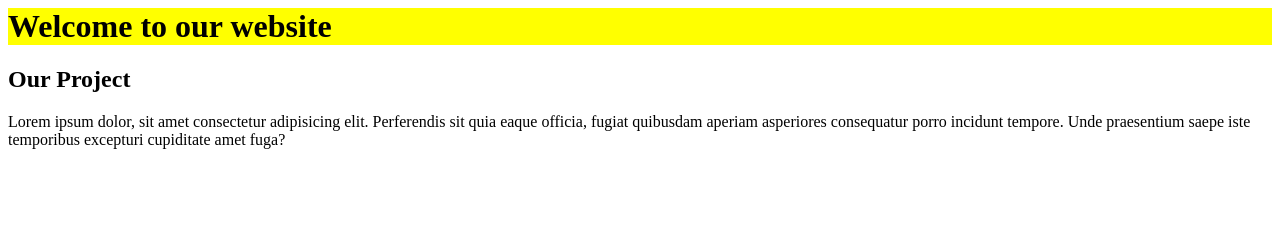
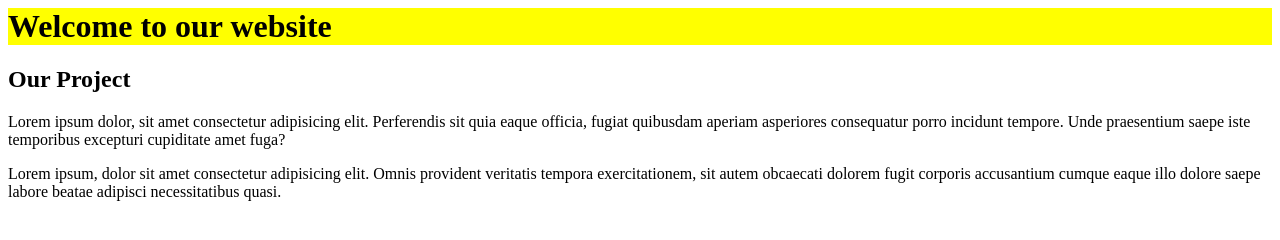
Before and after one commit to Mirzohid2001/onlinestore, a plain HTML site: page index.html in a window 1280 px wide. Drawn offline with Linux system fonts and the light colour scheme.

Commit message:
added footer in index.html

```diff
--- a/index.html
+++ b/index.html
@@ -23,6 +23,13 @@
     </main>
 
 
+    <footer>
+        <p>Lorem ipsum, dolor sit amet consectetur adipisicing elit. Omnis provident veritatis tempora exercitationem,
+            sit autem obcaecati dolorem fugit corporis accusantium cumque eaque illo dolore saepe labore beatae adipisci
+            necessitatibus quasi.</p>
+    </footer>
+
+
 </body>
 
 </html>
```
